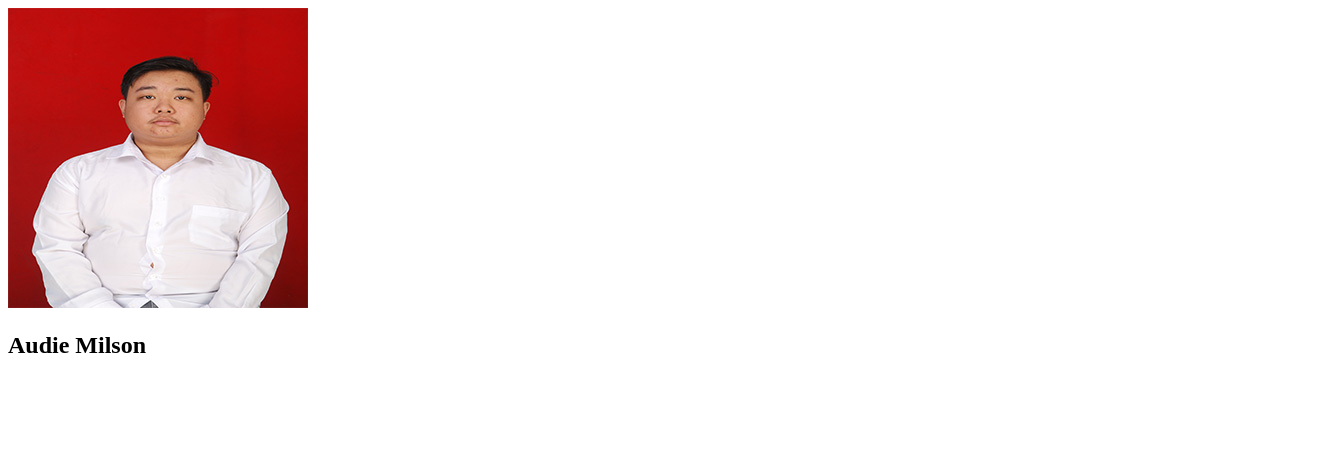
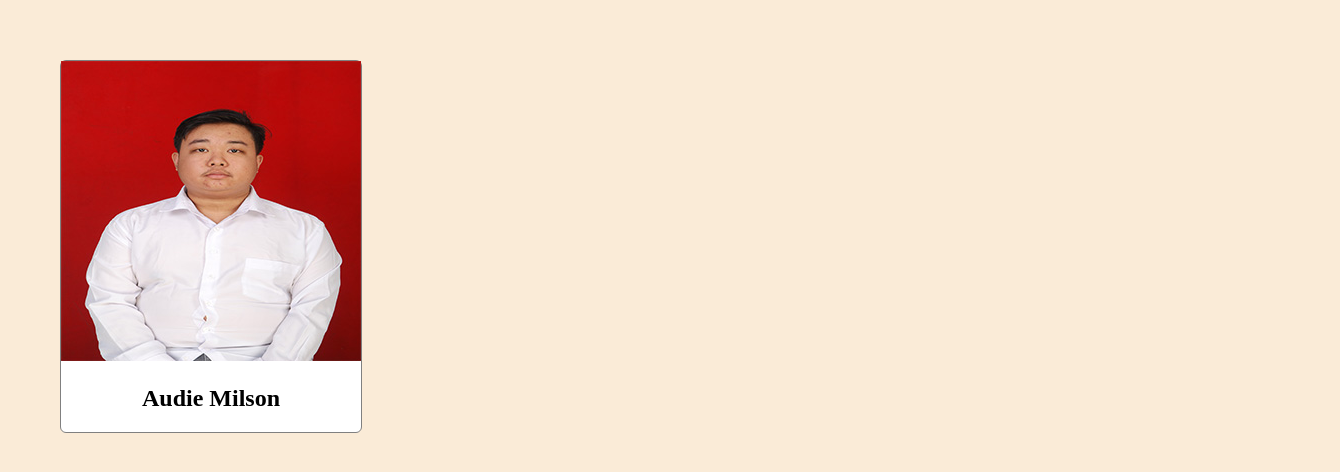
Before and after one commit to milson389/my-repo-from-remote, a plain HTML site: page index.html in a window 1280 px wide. Shown: the whole page, 1340 px wide, since content can reach past the window. Drawn offline with Linux system fonts and the light colour scheme.

Commit message:
added initial style.css to style the profile

```diff
--- a/index.html
+++ b/index.html
@@ -3,6 +3,7 @@
 <head>
     <meta charset="UTF-8">
     <meta name="viewport" content="width=device-width, initial-scale=1.0">
+    <link rel="stylesheet" href="style.css">
     <title>Document</title>
 </head>
 <body>
--- /dev/null
+++ b/style.css
@@ -0,0 +1,21 @@
+body{
+    width: 100%;
+    margin: 60px;
+    background-color: antiquewhite;
+}
+
+#profile-container{
+    max-width: 300px;
+    background-color: white;
+    border: 1px solid gray;
+    border-radius: 6px;
+}
+
+#profile-image{
+    width: 100%;
+    height: auto;
+}
+
+#profile-name{
+    text-align: center;
+}
```
